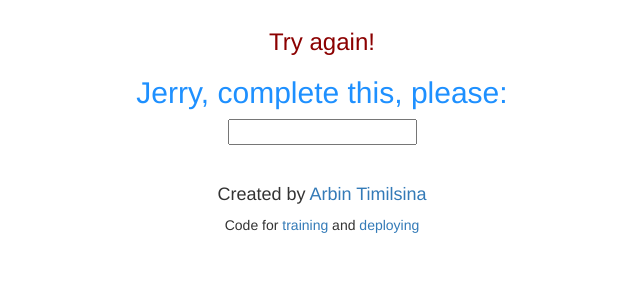
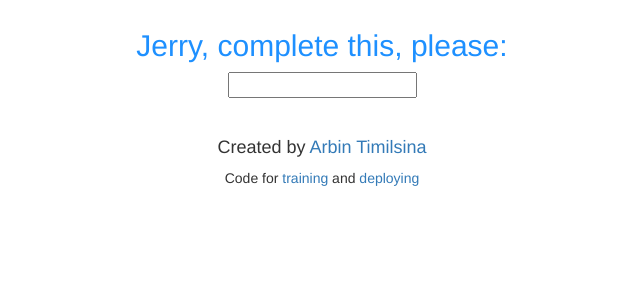
Before and after one commit to ArbinTimilsina/DeployJerry, a Flask app: template templates/render_this.html in a window 1280 px wide. Shown: the part 514-800 px from the top of the page, without its empty margins (318-958 px from the left). Run offline with Flask 2, Linux system fonts and the light colour scheme; the template is opened without the code that fills it, so the values that code supplies are empty; some libraries are stand-ins or nearby versions.

Commit message:
Get rid of try agian

```diff
--- a/templates/render_this.html
+++ b/templates/render_this.html
@@ -28,9 +28,6 @@
         <div style='text-align:center; margin-top:50px' >
         <form action = '/completed' method = 'POST'>
             <p>
-                <h3 style="color:darkred;">
-                    Try again!
-                </h3>
                 <h2 style="color:dodgerblue;">
                     Jerry, complete this, please:
                 </h2>
```
